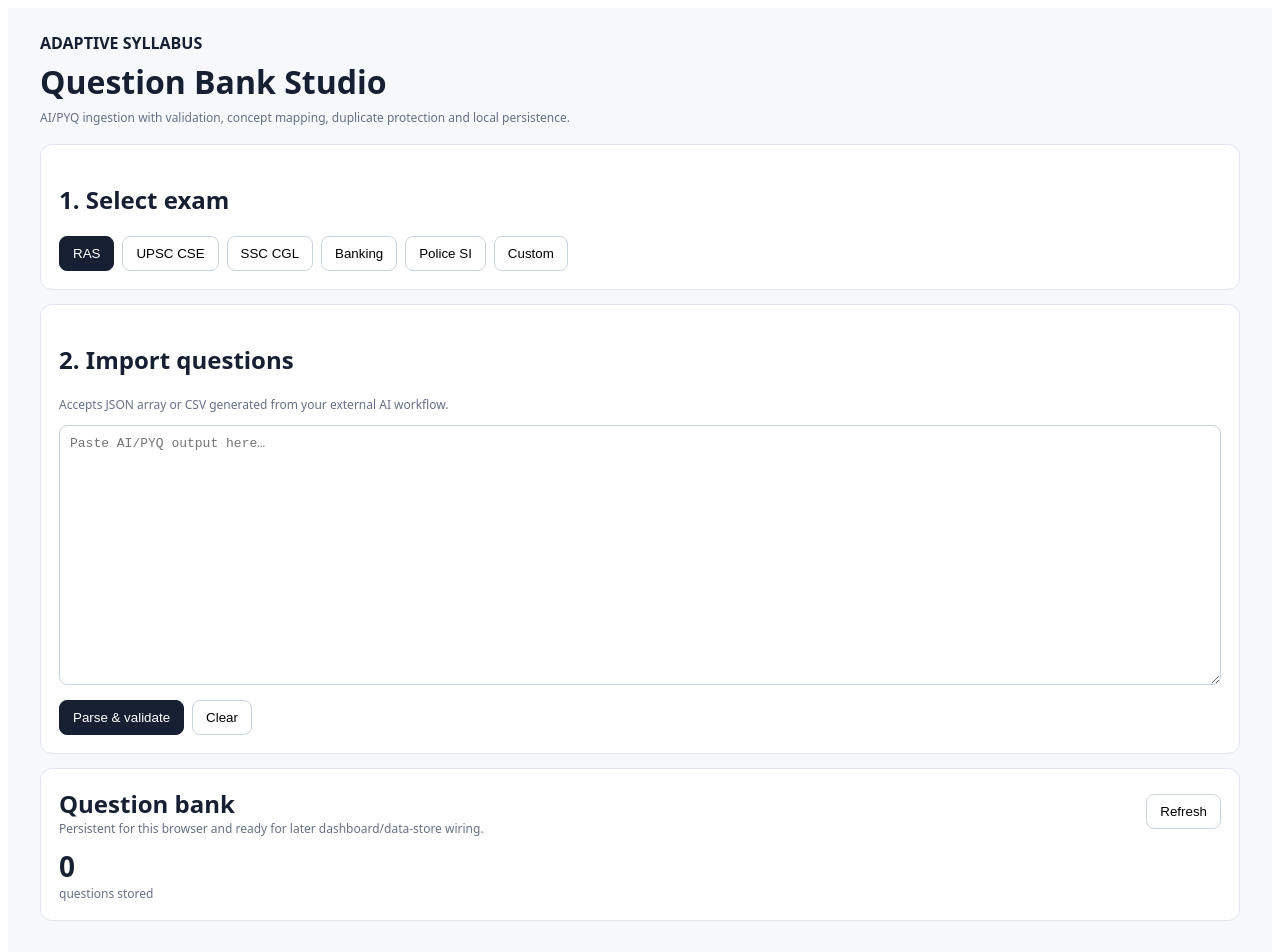
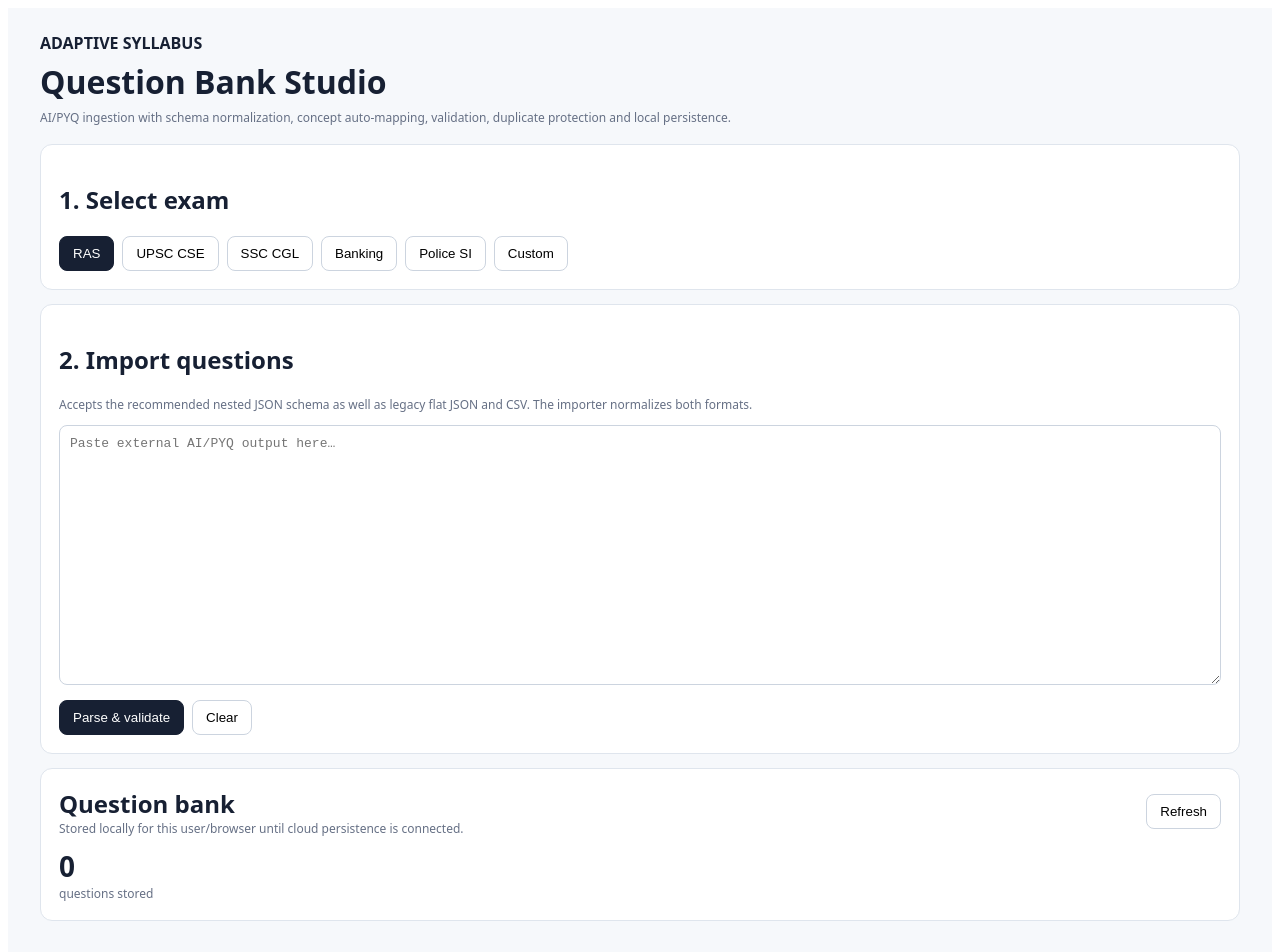
Before and after one commit to vkraj1123/adaptive-syllabus, a Next.js app: page /question-import in a window 1280 px wide. Shown: the top 952 px of the page. Built offline with nearby package versions, Linux system fonts and the light colour scheme.

Commit message:
fix: auto-map imported questions to concept nodes

```diff
--- a/app/question-import/page.js
+++ b/app/question-import/page.js
@@ -3,25 +3,25 @@ import {useMemo,useState} from "react";
 import {EXAM_PROFILES} from "../lib/exams";
 import {PREDEFINED_SYLLABUS} from "../lib/predefinedSyllabus";
 import {normalizeImportedQuestion,validateImportedQuestion} from "../lib/importSchema";
-
 const css={page:{minHeight:"100vh",background:"#f6f8fb",color:"#172033",fontFamily:"system-ui,-apple-system,sans-serif"},wrap:{maxWidth:1200,margin:"0 auto",padding:24},card:{background:"white",border:"1px solid #dfe5ed",borderRadius:12,padding:18,marginBottom:14},btn:{border:"1px solid #ccd4df",background:"white",borderRadius:8,padding:"9px 13px",cursor:"pointer"},primary:{background:"#172033",color:"white",border:"1px solid #172033",borderRadius:8,padding:"9px 13px",cursor:"pointer"},input:{width:"100%",boxSizing:"border-box",padding:10,border:"1px solid #ccd4df",borderRadius:8},small:{fontSize:12,color:"#667085"},ok:{color:"#027a48",fontSize:13},bad:{color:"#b42318",fontSize:13}};
 function parseCSV(text){const lines=text.replace(/\r/g,"").split("\n").filter(x=>x.trim());if(!lines.length)return[];const parse=s=>{const a=[];let c="",q=false;for(let i=0;i<s.length;i++){const ch=s[i];if(ch==='"'){if(q&&s[i+1]==='"'){c+='"';i++}else q=!q}else if(ch===','&&!q){a.push(c.trim());c=""}else c+=ch}a.push(c.trim());return a};const h=parse(lines[0]);return lines.slice(1).map(line=>{const a=parse(line),o={};h.forEach((k,i)=>o[k]=a[i]??"");return o})}
-function parseAI(text){const t=text.trim();if(!t)return[];try{const j=JSON.parse(t);const arr=Array.isArray(j)?j:(Array.isArray(j.questions)?j.questions:[]);if(arr.length)return arr.map(normalizeImportedQuestion)}catch{}return parseCSV(t).map(normalizeImportedQuestion)}
+const norm=s=>String(s||"").toLowerCase().replace(/[^a-z0-9]+/g," ").trim();
+function mapToNode(q,nodes){if(q.nodeId&&nodes.some(n=>n.nodeId===q.nodeId))return q;const concepts=nodes.filter(n=>n.level==="concept");const exact=concepts.find(n=>norm(n.subject)===norm(q.subject)&&norm(n.topic)===norm(q.topic)&&(!q.subtopic||norm(n.subtopic)===norm(q.subtopic))&&(!q.concept||norm(n.concept||n.title)===norm(q.concept)));if(exact)return {...q,nodeId:exact.nodeId};const title=norm(q.concept||q.subtopic);if(title){const hit=concepts.find(n=>norm(n.concept||n.title)===title||norm(n.title)===title);if(hit)return {...q,nodeId:hit.nodeId,subject:q.subject||hit.subject,topic:q.topic||hit.topic,subtopic:q.subtopic||hit.subtopic,concept:q.concept||hit.concept||hit.title}}return q}
+function parseAI(text,nodes){const t=text.trim();if(!t)return[];let raw=[];try{const j=JSON.parse(t);raw=Array.isArray(j)?j:(Array.isArray(j.questions)?j.questions:[])}catch{}if(raw.length)return raw.map((x,i)=>mapToNode(normalizeImportedQuestion(x,i),nodes));return parseCSV(t).map((x,i)=>mapToNode(normalizeImportedQuestion(x,i),nodes))}
 export default function QuestionImport(){
  const [exam,setExam]=useState("ras"),[text,setText]=useState(""),[rows,setRows]=useState([]),[message,setMessage]=useState(""),[selected,setSelected]=useState(new Set()),[bank,setBank]=useState([]);
  const nodes=useMemo(()=>PREDEFINED_SYLLABUS.filter(n=>n.exam===exam),[exam]);
  const nodeSet=useMemo(()=>new Set(nodes.filter(n=>n.level==="concept").map(n=>n.nodeId)),[nodes]);
  const checked=rows.map(q=>({q,errors:validateImportedQuestion(q,new Set(nodes.map(n=>`${n.subject}|${n.topic}${n.subtopic?`|${n.subtopic}`:""}`)))}));
  const valid=checked.filter(x=>!x.errors.length&&nodeSet.has(x.q.nodeId));
- function parse(){const incoming=parseAI(text);setRows(incoming);setSelected(new Set(incoming.map((_,i)=>i)));setMessage(`Parsed ${incoming.length} question(s).`)}
+ function parse(){const incoming=parseAI(text,nodes);setRows(incoming);setSelected(new Set(incoming.map((_,i)=>i)));setMessage(`Parsed ${incoming.length} question(s). Nested JSON fields, options, explanations and concept mappings are normalized automatically.`)}
  function toggle(i){setSelected(s=>{const n=new Set(s);n.has(i)?n.delete(i):n.add(i);return n})}
  function loadBank(){try{setBank(JSON.parse(localStorage.getItem("adaptive-question-bank")||"[]"))}catch{setBank([])}}
  function importNow(){const chosen=checked.filter((_,i)=>selected.has(i)&&!checked[i].errors.length&&nodeSet.has(checked[i].q.nodeId)).map(x=>x.q);const existing=JSON.parse(localStorage.getItem("adaptive-question-bank")||"[]");const keys=new Set(existing.map(q=>q.id));const fresh=chosen.filter(q=>!keys.has(q.id));const merged=[...existing,...fresh];localStorage.setItem("adaptive-question-bank",JSON.stringify(merged));setBank(merged);setMessage(`Imported ${fresh.length} new question(s); ${chosen.length-fresh.length} duplicate(s) skipped.`)}
- return <main style={css.page}><div style={css.wrap}>
- <header style={{marginBottom:18}}><b>ADAPTIVE SYLLABUS</b><h1 style={{margin:"6px 0"}}>Question Bank Studio</h1><div style={css.small}>AI/PYQ ingestion with validation, concept mapping, duplicate protection and local persistence.</div></header>
+ return <main style={css.page}><div style={css.wrap}><header style={{marginBottom:18}}><b>ADAPTIVE SYLLABUS</b><h1 style={{margin:"6px 0"}}>Question Bank Studio</h1><div style={css.small}>AI/PYQ ingestion with schema normalization, concept auto-mapping, validation, duplicate protection and local persistence.</div></header>
  <section style={css.card}><h2>1. Select exam</h2><div style={{display:"flex",gap:8,flexWrap:"wrap"}}>{Object.values(EXAM_PROFILES).map(e=><button key={e.id} style={exam===e.id?css.primary:css.btn} onClick={()=>{setExam(e.id);setRows([]);setSelected(new Set())}}>{e.shortName}</button>)}</div></section>
- <section style={css.card}><h2>2. Import questions</h2><p style={css.small}>Accepts JSON array or CSV generated from your external AI workflow.</p><textarea value={text} onChange={e=>setText(e.target.value)} placeholder="Paste AI/PYQ output here…" style={{...css.input,minHeight:260,fontFamily:"monospace",fontSize:13}}/><div style={{display:"flex",gap:8,marginTop:10}}><button style={css.primary} onClick={parse}>Parse & validate</button><button style={css.btn} onClick={()=>{setText("");setRows([])}}>Clear</button></div>{message&&<p style={message.startsWith("Imported")?css.ok:css.small}>{message}</p>}</section>
- {rows.length>0&&<section style={css.card}><div style={{display:"flex",justifyContent:"space-between",gap:12,alignItems:"center",flexWrap:"wrap"}}><div><h2 style={{margin:"0 0 4px"}}>3. Review</h2><div style={css.small}>{valid.length}/{rows.length} valid • invalid rows cannot be imported</div></div><div style={{display:"flex",gap:8}}><button style={css.btn} onClick={()=>setSelected(new Set(valid.map(x=>checked.indexOf(x))))}>Select valid</button><button style={css.primary} disabled={!selected.size} onClick={importNow}>Import selected</button></div></div><div style={{marginTop:12}}>{checked.map(({q,errors},i)=><div key={q.id+"-"+i} style={{padding:12,borderBottom:"1px solid #edf0f4"}}><label style={{display:"flex",gap:10}}><input type="checkbox" checked={selected.has(i)} onChange={()=>toggle(i)} disabled={!!errors.length}/><span><b>{i+1}. {q.text||"Missing question"}</b><div style={css.small}>{q.nodeId||"no node_id"} • {q.difficulty||"difficulty missing"} • answer {q.answer==null?"missing":String.fromCharCode(65+q.answer)}</div>{errors.length>0&&<div style={{marginTop:6,...css.bad}}>{errors.join(" • ")}</div>}</span></label></div>)}</div></section>}
- <section style={css.card}><div style={{display:"flex",justifyContent:"space-between",alignItems:"center"}}><div><h2 style={{margin:0}}>Question bank</h2><div style={css.small}>Persistent for this browser and ready for later dashboard/data-store wiring.</div></div><button style={css.btn} onClick={loadBank}>Refresh</button></div><div style={{marginTop:10,fontSize:28,fontWeight:700}}>{bank.length}</div><div style={css.small}>questions stored</div></section>
+ <section style={css.card}><h2>2. Import questions</h2><p style={css.small}>Accepts the recommended nested JSON schema as well as legacy flat JSON and CSV. The importer normalizes both formats.</p><textarea value={text} onChange={e=>setText(e.target.value)} placeholder="Paste external AI/PYQ output here…" style={{...css.input,minHeight:260,fontFamily:"monospace",fontSize:13}}/><div style={{display:"flex",gap:8,marginTop:10}}><button style={css.primary} onClick={parse}>Parse & validate</button><button style={css.btn} onClick={()=>{setText("");setRows([]);setMessage("")}}>Clear</button></div>{message&&<p style={message.startsWith("Imported")?css.ok:css.small}>{message}</p>}</section>
+ {rows.length>0&&<section style={css.card}><div style={{display:"flex",justifyContent:"space-between",gap:12,alignItems:"center",flexWrap:"wrap"}}><div><h2 style={{margin:"0 0 4px"}}>3. Review</h2><div style={css.small}>{valid.length}/{rows.length} valid • invalid rows cannot be imported</div></div><div style={{display:"flex",gap:8}}><button style={css.btn} onClick={()=>setSelected(new Set(valid.map(x=>checked.indexOf(x))))}>Select valid</button><button style={css.primary} disabled={!selected.size} onClick={importNow}>Import selected</button></div></div><div style={{marginTop:12}}>{checked.map(({q,errors},i)=><div key={q.id+"-"+i} style={{padding:12,borderBottom:"1px solid #edf0f4"}}><label style={{display:"flex",gap:10}}><input type="checkbox" checked={selected.has(i)} onChange={()=>toggle(i)} disabled={!!errors.length}/><span><b>{i+1}. {q.text||"Missing question"}</b><div style={css.small}>{q.nodeId||"node will be mapped"} • {q.difficulty||"difficulty missing"} • answer {q.answer==null?"missing":String.fromCharCode(65+q.answer)}{q.tags?.length?` • ${q.tags.length} tags`:""}</div>{errors.length>0&&<div style={{marginTop:6,...css.bad}}>{errors.join(" • ")}</div>}</span></label></div>)}</div></section>}
+ <section style={css.card}><div style={{display:"flex",justifyContent:"space-between",alignItems:"center"}}><div><h2 style={{margin:0}}>Question bank</h2><div style={css.small}>Stored locally for this user/browser until cloud persistence is connected.</div></div><button style={css.btn} onClick={loadBank}>Refresh</button></div><div style={{marginTop:10,fontSize:28,fontWeight:700}}>{bank.length}</div><div style={css.small}>questions stored</div></section>
  </div></main>;
 }
```
